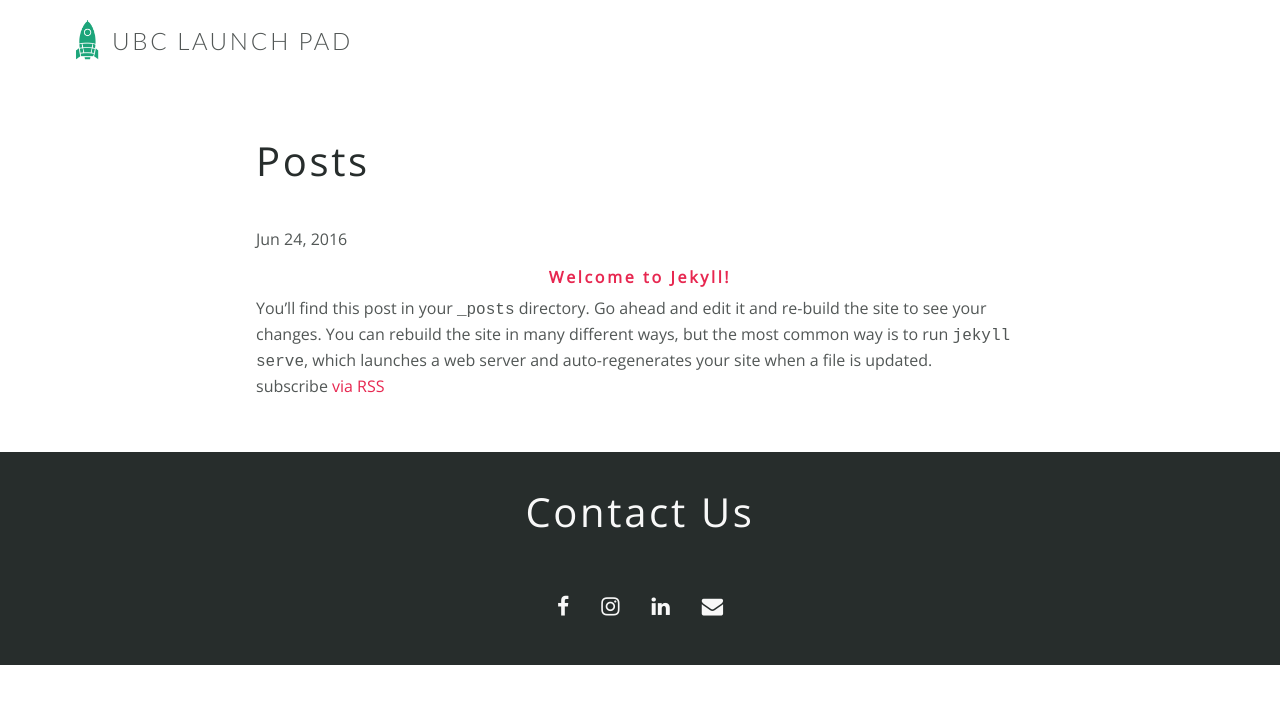
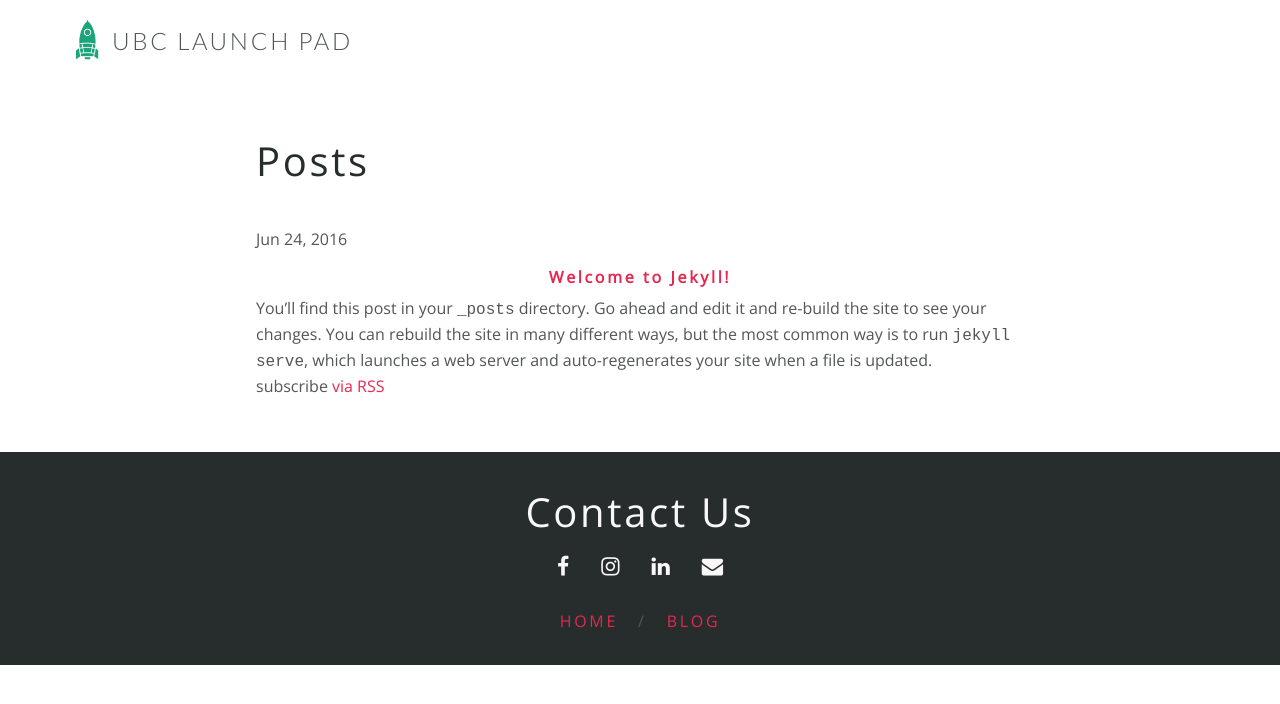
Before and after one commit to ubclaunchpad/ubclaunchpad.github.io-old, a Jekyll site: the page built from blog/index.html, in a window 1280 px wide. Shown: the top 704 px of the page. Built offline with Jekyll 4.4.1, drawn with Linux system fonts in a browser that asks for light colours; nearby versions of some CDN libraries.

Commit message:
Add navigation to footer

```diff
--- a/_includes/footer.html
+++ b/_includes/footer.html
@@ -24,4 +24,9 @@
 			</div>
 		</div>
 	</div>
+	<div id="nav-footer">
+		<a href="/">HOME</a>
+		<p> / </p>
+		<a href="/blog/">BLOG</a>
+	</div>
 </footer>
--- a/_sass/_contact.scss
+++ b/_sass/_contact.scss
@@ -2,11 +2,13 @@
 
 #contact {
 	background-color: $darkest-grey;
-	padding: 2em;
+	padding-top: 2em;
+	padding-bottom: 1em;
 	text-align: center;
 
 	h1 {
 		color: $background-lighter;
+		padding: 0;
 	}
 
 	.row {
--- /dev/null
+++ b/_sass/_footer.scss
@@ -0,0 +1,23 @@
+// Footer navigation
+
+footer {
+	@media screen and (max-width: $phablet) {
+		font-size: 0.75em;
+	}
+}
+
+#nav-footer {
+	background-color: $darkest-grey;
+	padding-bottom: 2em;
+	text-align: center;
+
+	a, p {
+		display: inline-block;
+		font-weight: 300;
+		letter-spacing: 2pt;
+	}
+
+	p {
+		padding: 0 1em;
+	}
+}
--- a/css/blog.scss
+++ b/css/blog.scss
@@ -7,3 +7,4 @@
 @import './_blog.scss';
 @import './_post.scss';
 @import './_contact.scss';
+@import './_footer.scss';
--- a/css/site.scss
+++ b/css/site.scss
@@ -10,3 +10,4 @@
 @import './_team.scss';
 @import './_sponsors.scss';
 @import './_contact.scss';
+@import './_footer.scss';
```
